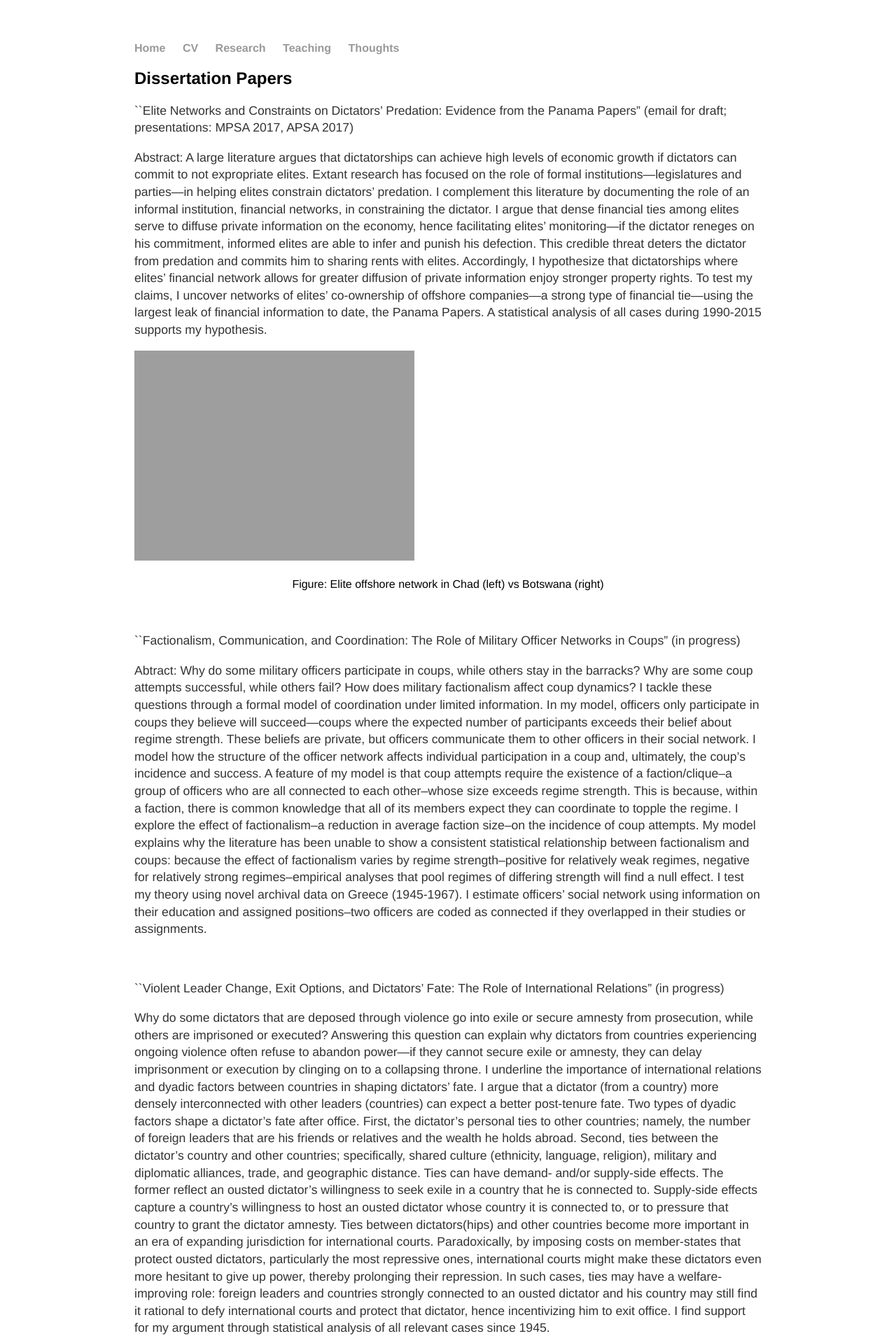
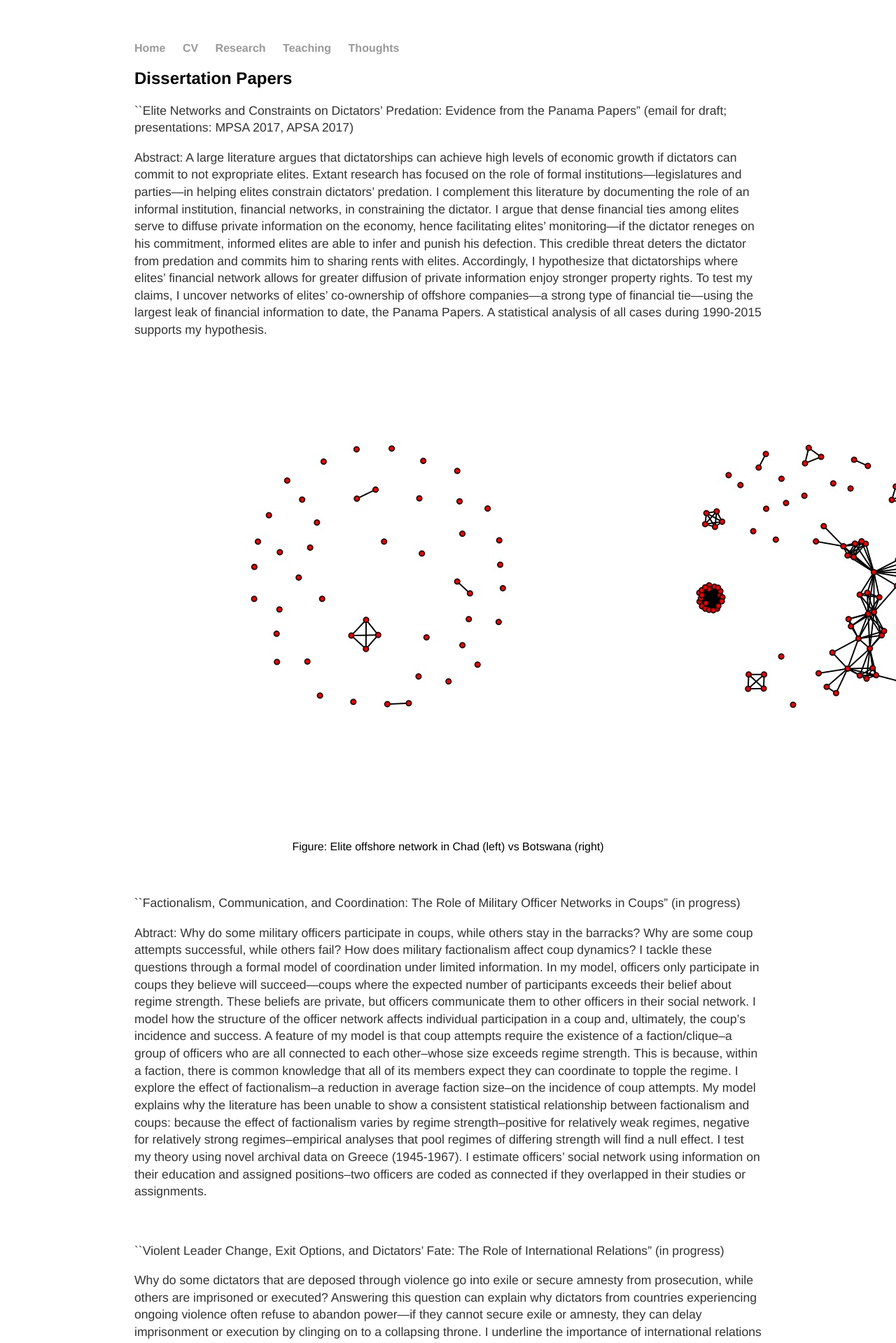
Before and after one commit to georgederpa/georgederpa, a Jekyll site: the page built from research/index.md, in a window 1280 px wide. Shown: the top 1919 px of the page at 70% size. Built offline with Jekyll 4.4.1, drawn with Linux system fonts in a browser that asks for light colours; our own code applies the rules of GitHub Pages for plain Markdown files.

Commit message:
changed graph params

```diff
--- a/research/index.md
+++ b/research/index.md
@@ -4,7 +4,7 @@
 
 Abstract: A large literature argues that dictatorships can achieve high levels of economic growth if dictators can commit to not expropriate elites. Extant research has focused on the role of formal institutions—legislatures and parties—in helping elites constrain dictators’ predation. I complement this literature by documenting the role of an informal institution, financial networks, in constraining the dictator. I argue that dense financial ties among elites serve to diffuse private information on the economy, hence facilitating elites’ monitoring—if the dictator reneges on his commitment, informed elites are able to infer and punish his defection. This credible threat deters the dictator from predation and commits him to sharing rents with elites. Accordingly, I hypothesize that dictatorships where elites’ financial network allows for greater diffusion of private information enjoy stronger property rights. To test my claims, I uncover networks of elites’ co-ownership of offshore companies—a strong type of financial tie—using the largest leak of financial information to date, the Panama Papers. A statistical analysis of all cases during 1990-2015 supports my hypothesis.
 
-![Chad vs. Botswana Network](/research/chadVSbotswana.jpg =50x50)
+![Chad vs. Botswana Network](/research/chadVSbotswana.jpg)
 <center>Figure: Elite offshore network in Chad (left) vs Botswana (right)</center>
 
 <br>
```
